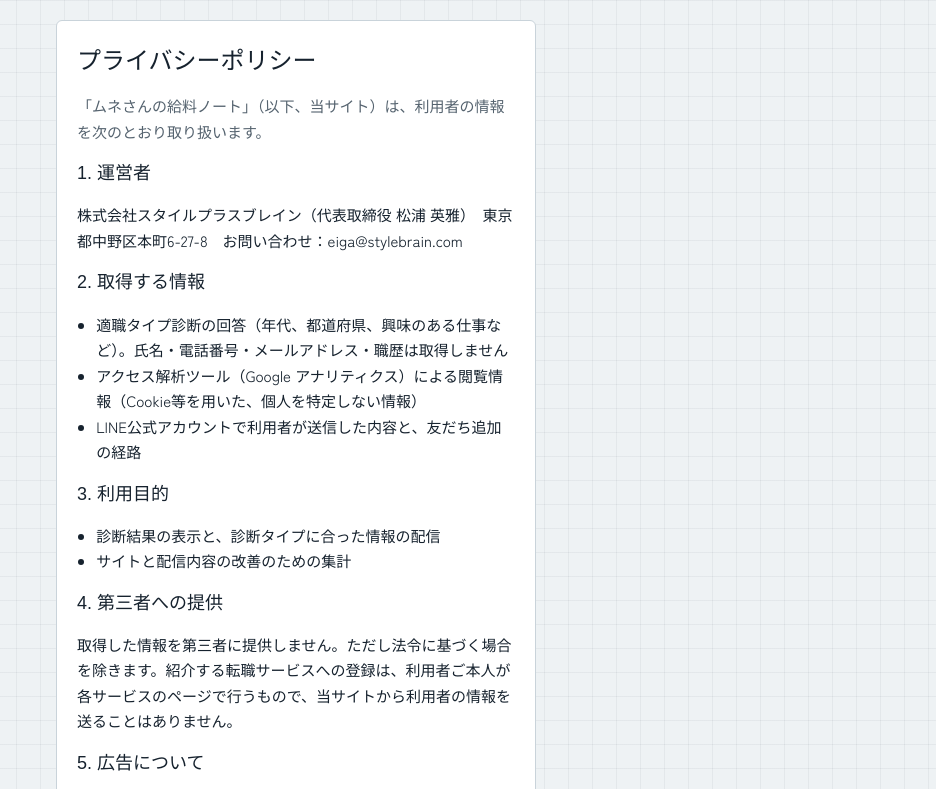
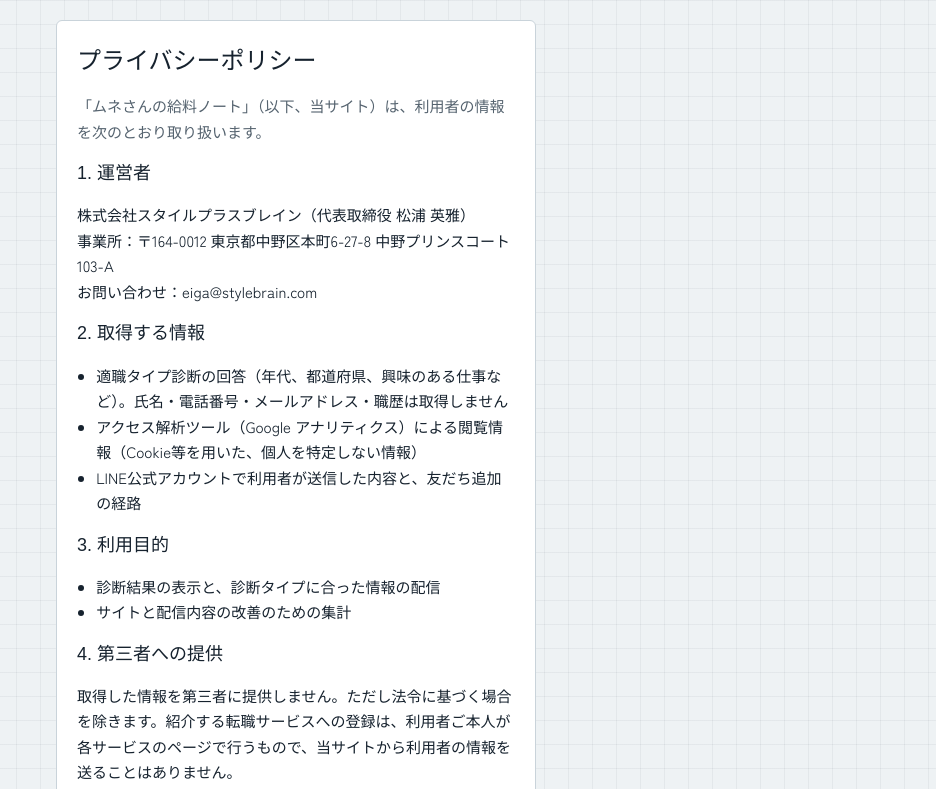
Before and after one commit to eigalee-hub/mune-kyuryo-shindan, a plain HTML site: page privacy.html in a window 1280 px wide. Shown: the top 789 px of the page, without its empty margins (344-1280 px from the left). Drawn offline with Linux system fonts and the light colour scheme; a web font is replaced by a local one.

Commit message:
運営者の住所を事業所の表記に（建物名・郵便番号まで）
Co-Authored-By: Claude Opus 5.5 <noreply@anthropic.com>

```diff
--- a/privacy.html
+++ b/privacy.html
@@ -78,7 +78,7 @@ a{color:inherit}
 <h1 style="font-size:24px">プライバシーポリシー</h1>
 <p class="lead">「ムネさんの給料ノート」（以下、当サイト）は、利用者の情報を次のとおり取り扱います。</p>
 <h2>1. 運営者</h2>
-<p>株式会社スタイルプラスブレイン（代表取締役 松浦 英雅）　東京都中野区本町6-27-8　お問い合わせ：eiga@stylebrain.com</p>
+<p>株式会社スタイルプラスブレイン（代表取締役 松浦 英雅）<br>事業所：〒164-0012 東京都中野区本町6-27-8 中野プリンスコート103-A<br>お問い合わせ：eiga@stylebrain.com</p>
 <h2>2. 取得する情報</h2>
 <ul><li>適職タイプ診断の回答（年代、都道府県、興味のある仕事など）。氏名・電話番号・メールアドレス・職歴は取得しません</li>
 <li>アクセス解析ツール（Google アナリティクス）による閲覧情報（Cookie等を用いた、個人を特定しない情報）</li>
```
